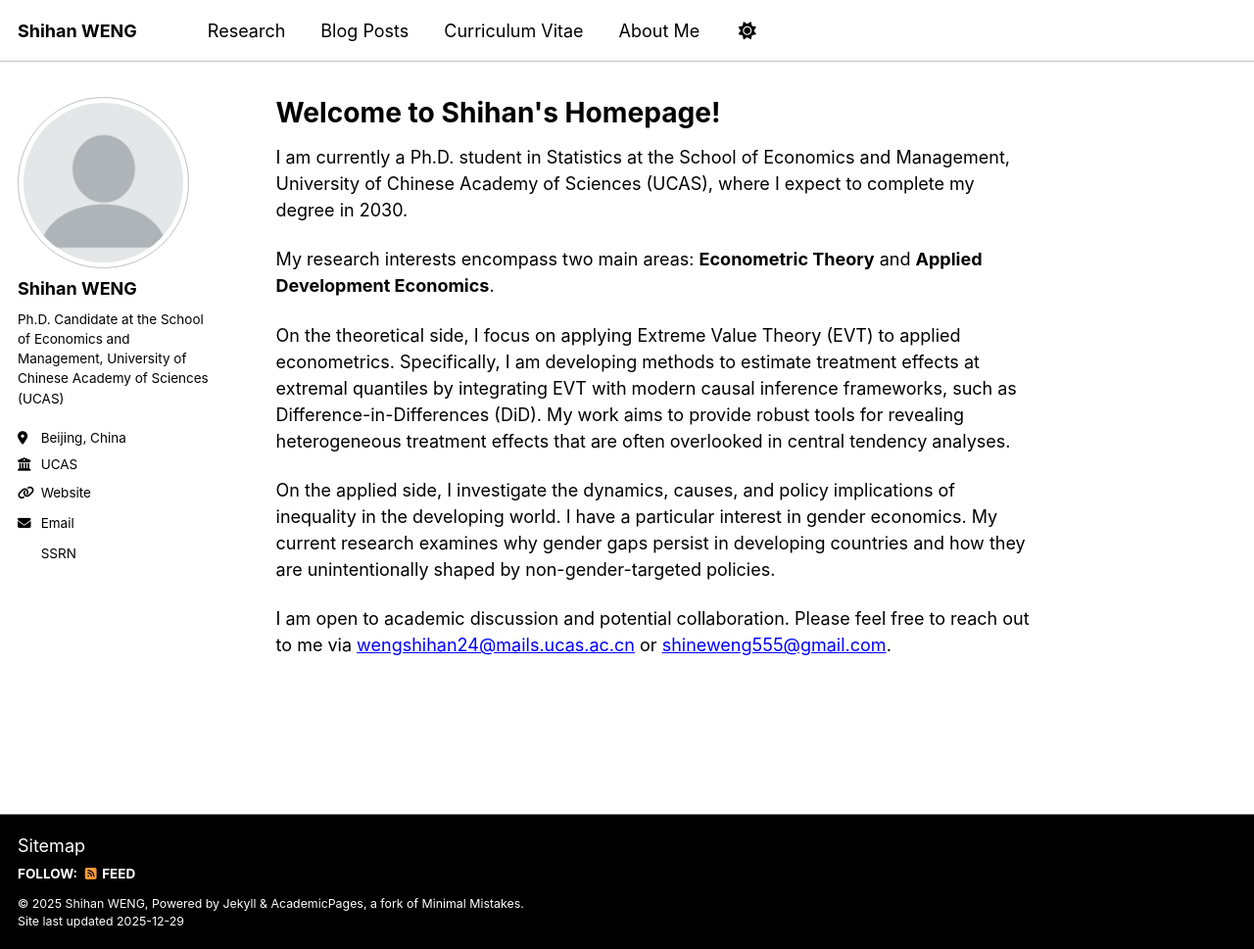
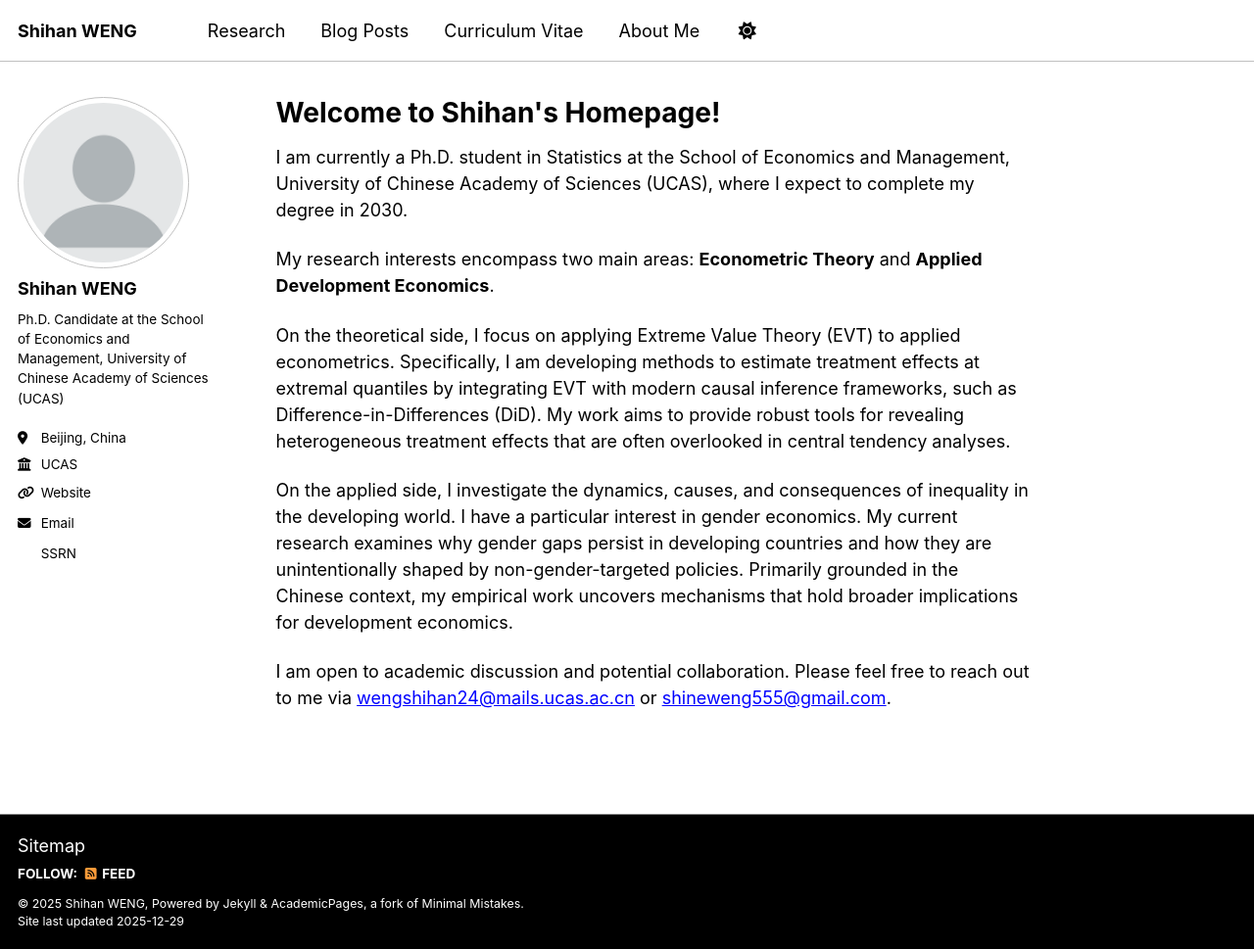
Before and after one commit to ShihanWENG/ShihanWENG.github.io, a Jekyll site: the page built from _pages/about.md, in a window 1280 px wide and 969 px high. Shown: the whole window at 98% size. Built offline with Jekyll 4.4.1, drawn with Linux system fonts in a browser that asks for light colours; some web fonts are replaced; a script bundle is joined from its source files by our own code; library files that are not in the unit come from our copies.

Commit message:
Update about.md

```diff
--- a/_pages/about.md
+++ b/_pages/about.md
@@ -13,6 +13,6 @@
 
 On the theoretical side, I focus on applying Extreme Value Theory (EVT) to applied econometrics. Specifically, I am developing methods to estimate treatment effects at extremal quantiles by integrating EVT with modern causal inference frameworks, such as Difference-in-Differences (DiD). My work aims to provide robust tools for revealing heterogeneous treatment effects that are often overlooked in central tendency analyses.
 
-On the applied side, I investigate the dynamics, causes, and policy implications of inequality in the developing world. I have a particular interest in gender economics. My current research examines why gender gaps persist in developing countries and how they are unintentionally shaped by non-gender-targeted policies.
+On the applied side, I investigate the dynamics, causes, and consequences of inequality in the developing world. I have a particular interest in gender economics. My current research examines why gender gaps persist in developing countries and how they are unintentionally shaped by non-gender-targeted policies. Primarily grounded in the Chinese context, my empirical work uncovers mechanisms that hold broader implications for development economics.
 
 I am open to academic discussion and potential collaboration. Please feel free to reach out to me via [wengshihan24@mails.ucas.ac.cn](mailto:wengshihan24@mails.ucas.ac.cn) or [shineweng555@gmail.com](mailto:shineweng555@gmail.com).
```
